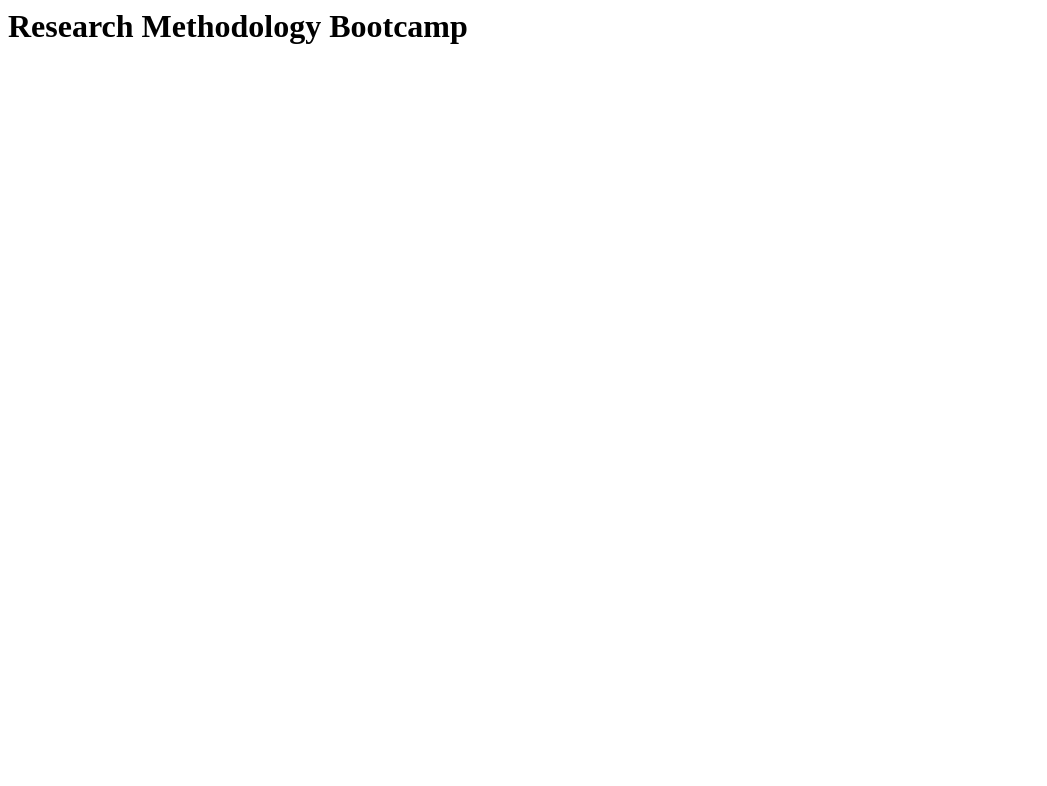
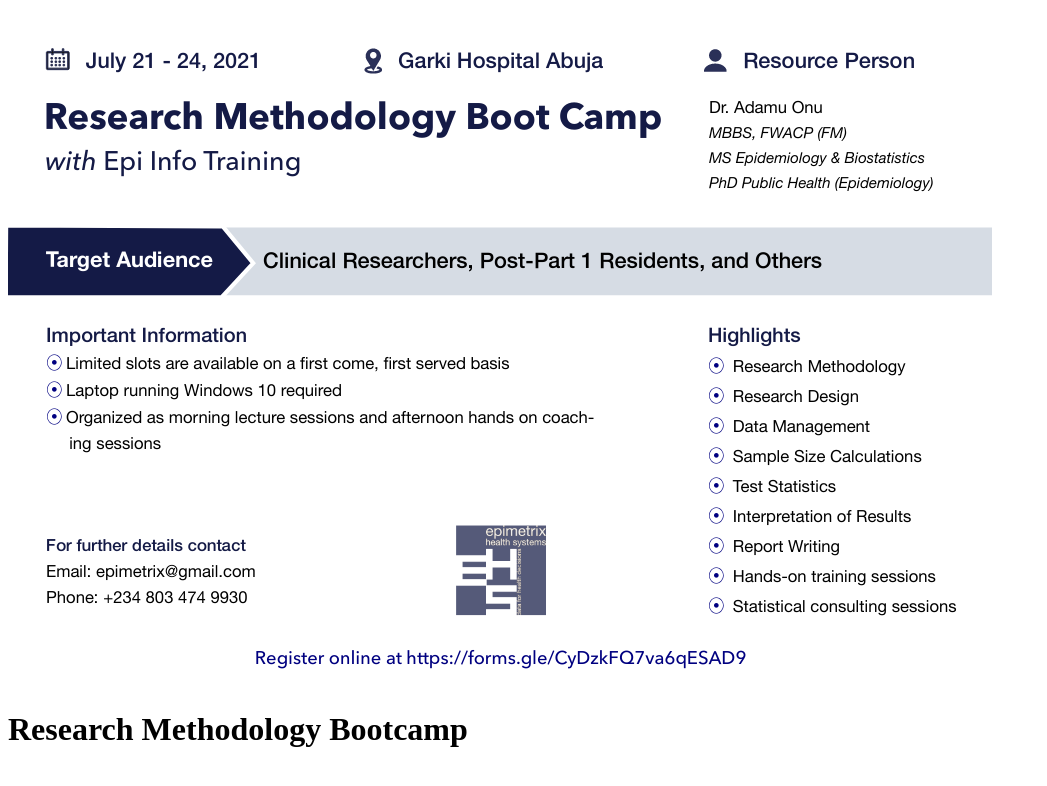
Before and after one commit to adamuonu/epiinfo-training, a plain HTML site: page index.html in a window 1280 px wide. Shown: the whole page, without its empty margins (0-1047 px from the left). Drawn offline with Linux system fonts and the light colour scheme.

Commit message:
Update index.html

```diff
--- a/index.html
+++ b/index.html
@@ -4,6 +4,7 @@
     <title>Research Methodology Bootcamp</title>
   </head>
   <body>
+    <img src = "flyer.png">
     <h1>Research Methodology Bootcamp</h1>
   </body>
 </html>
```
